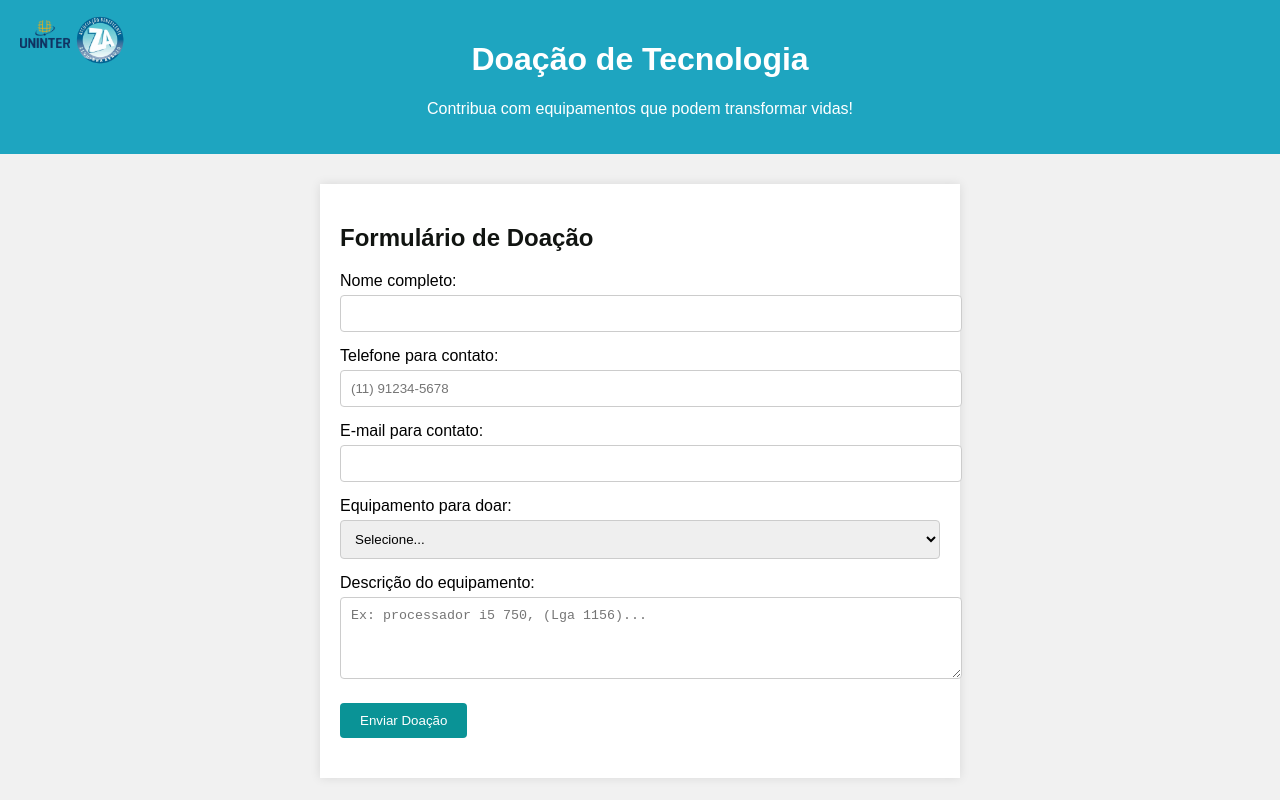
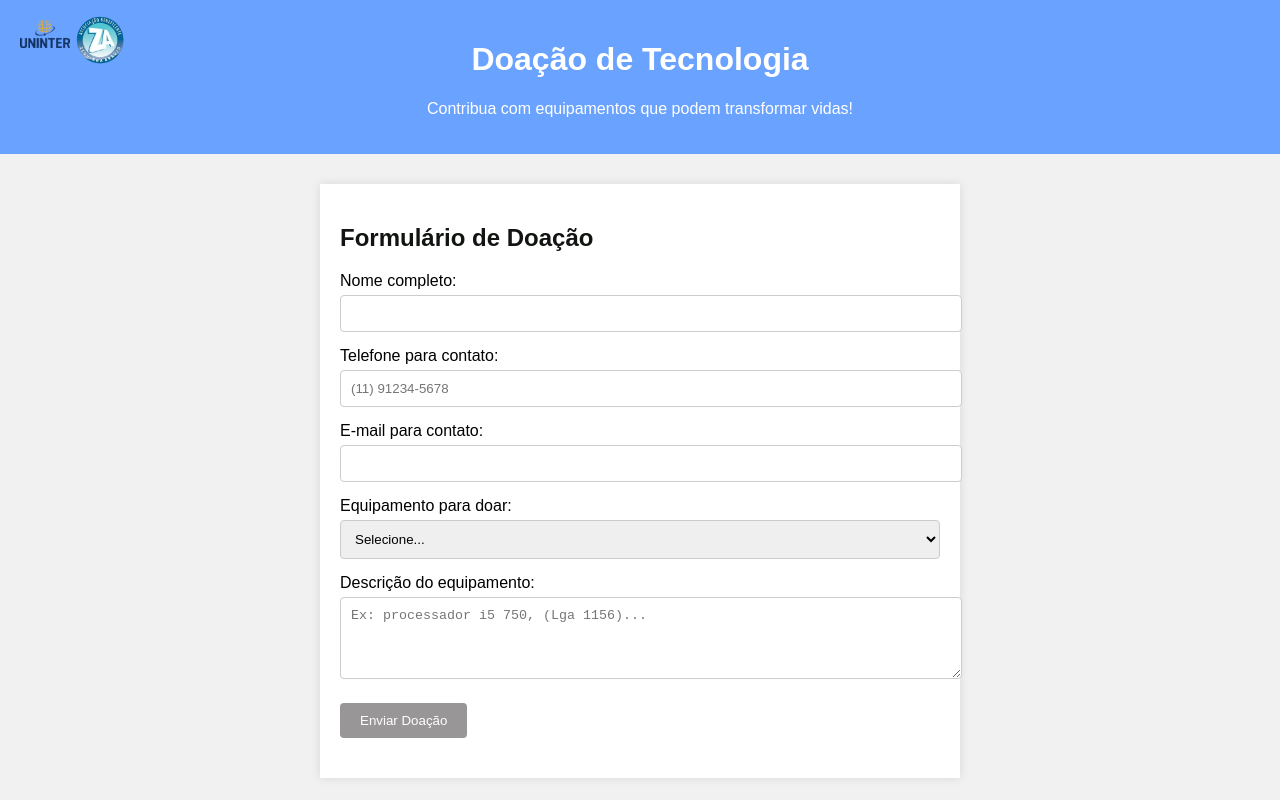
Before and after one commit to Andre-Luis-pvh/AEll_Andre_Uninter2025, a plain HTML site: page index.html in a window 1280 px wide. Drawn offline with Linux system fonts and the light colour scheme.

Commit message:
projeto final

```diff
--- a/index.html
+++ b/index.html
@@ -6,7 +6,7 @@
   <title>Doação de Tecnologia</title>
 
   <!-- Link para o CSS externo -->
-  <link rel="stylesheet" href="style.css">
+  <link rel="stylesheet" href="styles.css">
 </head>
 <body>
 
--- a/style.css
+++ b/styles.css
@@ -7,7 +7,7 @@ body {
 }
 
 header {
-  background-color: #1ea5c0;
+  background-color: #69a2ff;
   color: white;
   padding: 20px;
   text-align: center;
@@ -56,7 +56,7 @@ input, textarea, select {
 }
 
 button {
-  background-color: #0a9396;
+  background-color: #989697;
   color: white;
   padding: 10px 20px;
   margin-top: 20px;
@@ -66,7 +66,7 @@ button {
 }
 
 button:hover {
-  background-color: #3c07ce;
+  background-color: #050112;
 }
 
 .success-message {
```
Also changed, not shown: imagens/AEll_Uninter.png (added).
